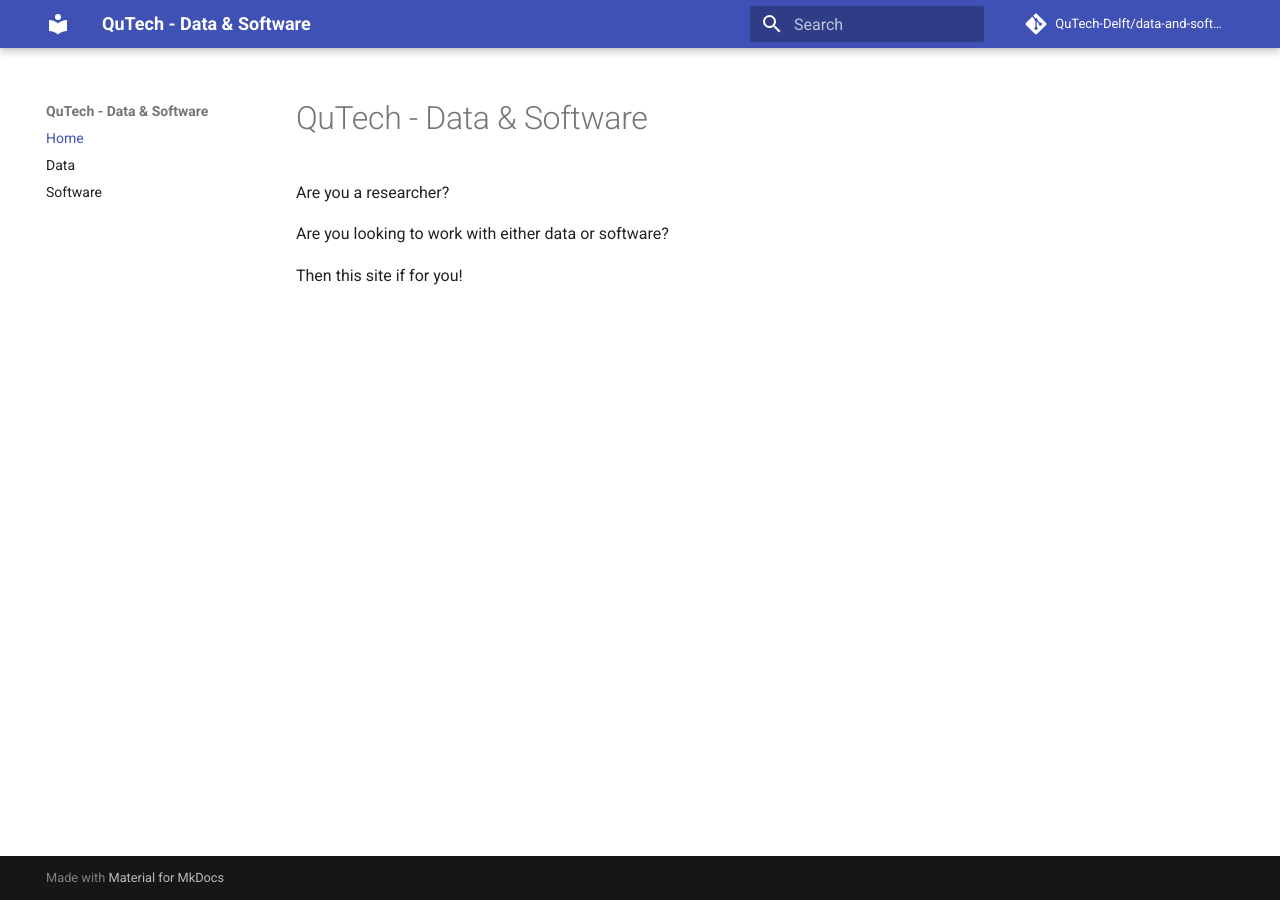
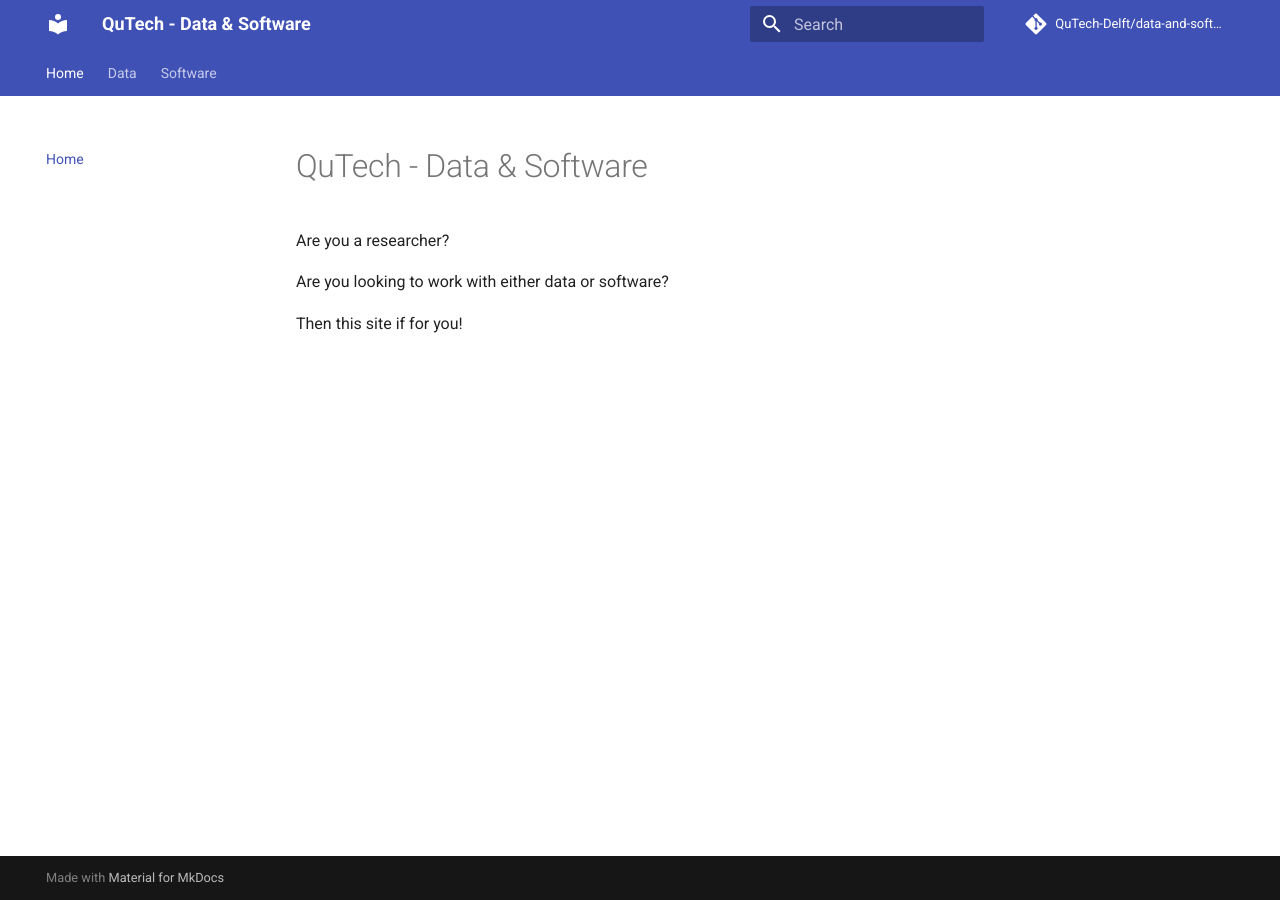
Before and after one commit to QuTech-Delft/data-and-software-info, an MkDocs documentation site: the page built from docs/index.md, in a window 1280 px wide. Built offline with MkDocs 1.6.1 and Material for MkDocs 9.7.7, drawn with Linux system fonts in a browser that asks for light colours; comment, search, counter and statistics services are not loaded; some of the changed lines change nothing that is shown.

Commit message:
Fix basic theme

```diff
--- a/mkdocs.yml
+++ b/mkdocs.yml
@@ -6,8 +6,14 @@ repo_name: 'QuTech-Delft/data-and-software-info'
 repo_url: 'https://github.com/QuTech-Delft/data-and-software-info'
 nav:
     - Home: index.md
-    - Data: data/index.md
-    - Software: softare/index.md
+    - Data:
+      - data/index.md
+    - Software:
+      - software/index.md
 
 theme:
-  name: 'material'
+  name: material
+  features:
+    - navigation.indexes
+    - navigation.tabs
+    - navigation.tracking
```
